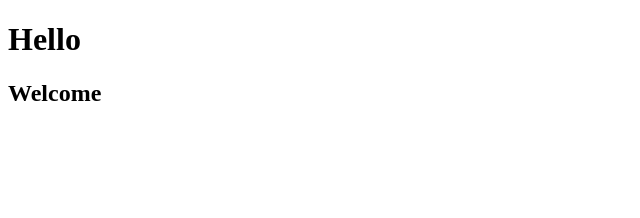
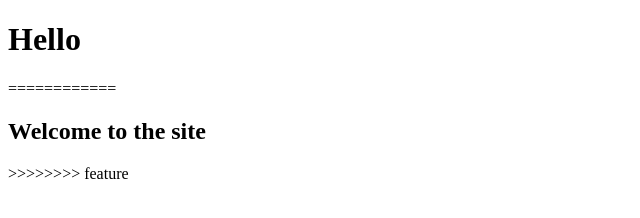
Before and after one commit to Hotecka/ittest, a plain HTML site: page index.html in a window 1280 px wide. Shown: the whole page, without its empty margins (0-640 px from the left). Drawn offline with Linux system fonts and the light colour scheme.

Commit message:
add first

```diff
--- a/index.html
+++ b/index.html
@@ -8,6 +8,8 @@
 </head>
 <body>
     <h1>Hello</h1>
-    <h2>Welcome</h2>
+    ============
+    <h2>Welcome to the site</h2>
+>>>>>>>> feature
 </body>
 </html>
```
Also changed, not shown: app.js (added), styale.css (added).
